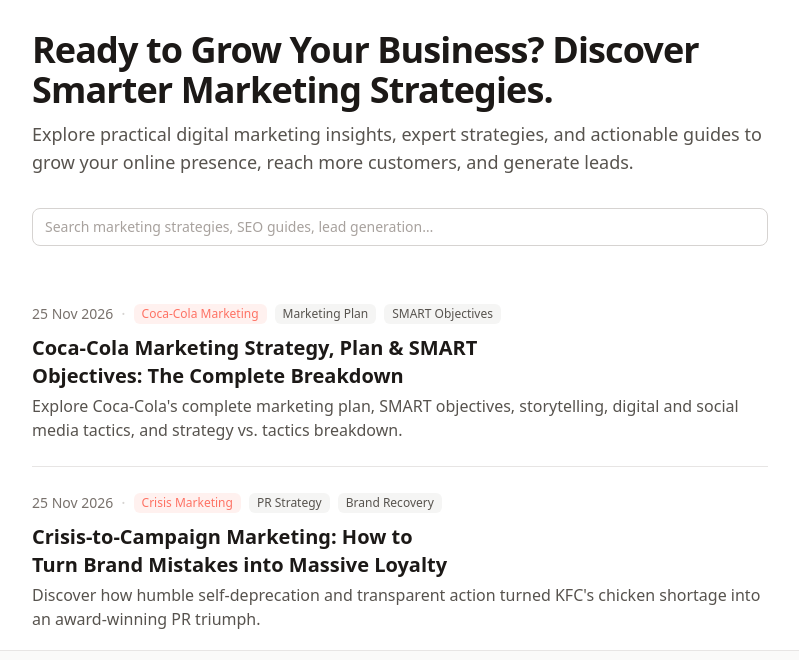
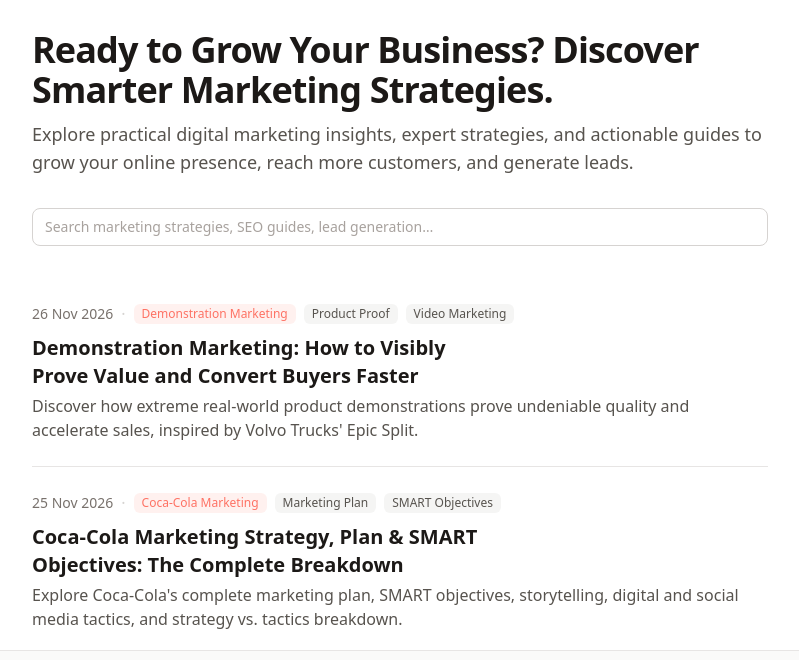
Before and after one commit to Byteportal-blog/Grofolio, a plain HTML site: page index.html in a window 1280 px wide. Shown: the part 83-743 px from the top of the page, without its empty margins (240-1039 px from the left). Drawn offline with nearby package versions, Linux system fonts and the light colour scheme.

Commit message:
Publish Day 5: Demonstration Marketing Strategy (26 Nov 2026)

```diff
--- a/feed.xml
+++ b/feed.xml
@@ -6,7 +6,15 @@
     <description>Explore practical digital marketing strategies, SEO guides, and lead generation frameworks to grow your online presence and scale sustainably.</description>
     <language>en</language>
     <atom:link href="https://www.grofolio.tech/feed.xml" rel="self" type="application/rss+xml" />
-    <lastBuildDate>Wed, 25 Nov 2026 00:00:00 +0000</lastBuildDate>
+    <lastBuildDate>Thu, 26 Nov 2026 00:00:00 +0000</lastBuildDate>
+
+    <item>
+      <title>Demonstration Marketing: How to Visibly Prove Value and Convert Buyers Faster</title>
+      <link>https://www.grofolio.tech/blogs/demonstration-marketing-strategy/</link>
+      <guid isPermaLink="true">https://www.grofolio.tech/blogs/demonstration-marketing-strategy/</guid>
+      <pubDate>Thu, 26 Nov 2026 00:00:00 +0000</pubDate>
+      <description>Discover how extreme real-world product demonstrations prove undeniable quality and accelerate sales, inspired by Volvo Trucks' Epic Split.</description>
+    </item>
 
     <item>
       <title>Coca-Cola Marketing Strategy, Plan &amp; SMART Objectives: The Complete Breakdown</title>
--- a/index.html
+++ b/index.html
@@ -133,6 +133,22 @@
     </div>
 
     <ol id="post-feed" class="mt-8 divide-y divide-stone-200 dark:divide-stone-800">
+      <li class="py-6">
+        <article>
+          <a href="./blogs/demonstration-marketing-strategy/" class="group block">
+            <div class="flex flex-wrap items-center gap-2">
+              <time datetime="2026-11-26T06:00:00+05:30" class="font-sans text-sm text-stone-500">26 Nov 2026</time>
+              <span class="text-stone-300 dark:text-stone-700">·</span>
+              <span class="inline-flex items-center rounded-md bg-[#fe7264]/10 px-2 py-0.5 font-sans text-xs font-medium text-[#fe7264]">Demonstration Marketing</span>
+              <span class="inline-flex items-center rounded-md bg-stone-100 px-2 py-0.5 font-sans text-xs font-medium text-stone-600 dark:bg-stone-800 dark:text-stone-300">Product Proof</span>
+              <span class="inline-flex items-center rounded-md bg-stone-100 px-2 py-0.5 font-sans text-xs font-medium text-stone-600 dark:bg-stone-800 dark:text-stone-300">Video Marketing</span>
+            </div>
+            <h2 class="mt-2 text-xl font-semibold text-stone-900 group-hover:text-[#fe7264] group-hover:underline dark:text-white dark:group-hover:text-[#fe7264]">Demonstration Marketing: How to Visibly Prove Value and Convert Buyers Faster</h2>
+            <p class="mt-1 text-stone-600 dark:text-stone-400">Discover how extreme real-world product demonstrations prove undeniable quality and accelerate sales, inspired by Volvo Trucks' Epic Split.</p>
+          </a>
+        </article>
+      </li>
+
       <li class="py-6">
         <article>
           <a href="./blogs/coca-cola-marketing-plan-objectives-and-strategy/" class="group block">
```
Also changed, not shown: blogs/demonstration-marketing-strategy/index.html (+1 -1 lines), sitemap.xml (+7 -1 lines), scripts/scheduled-feed-items.txt, vercel.json.
